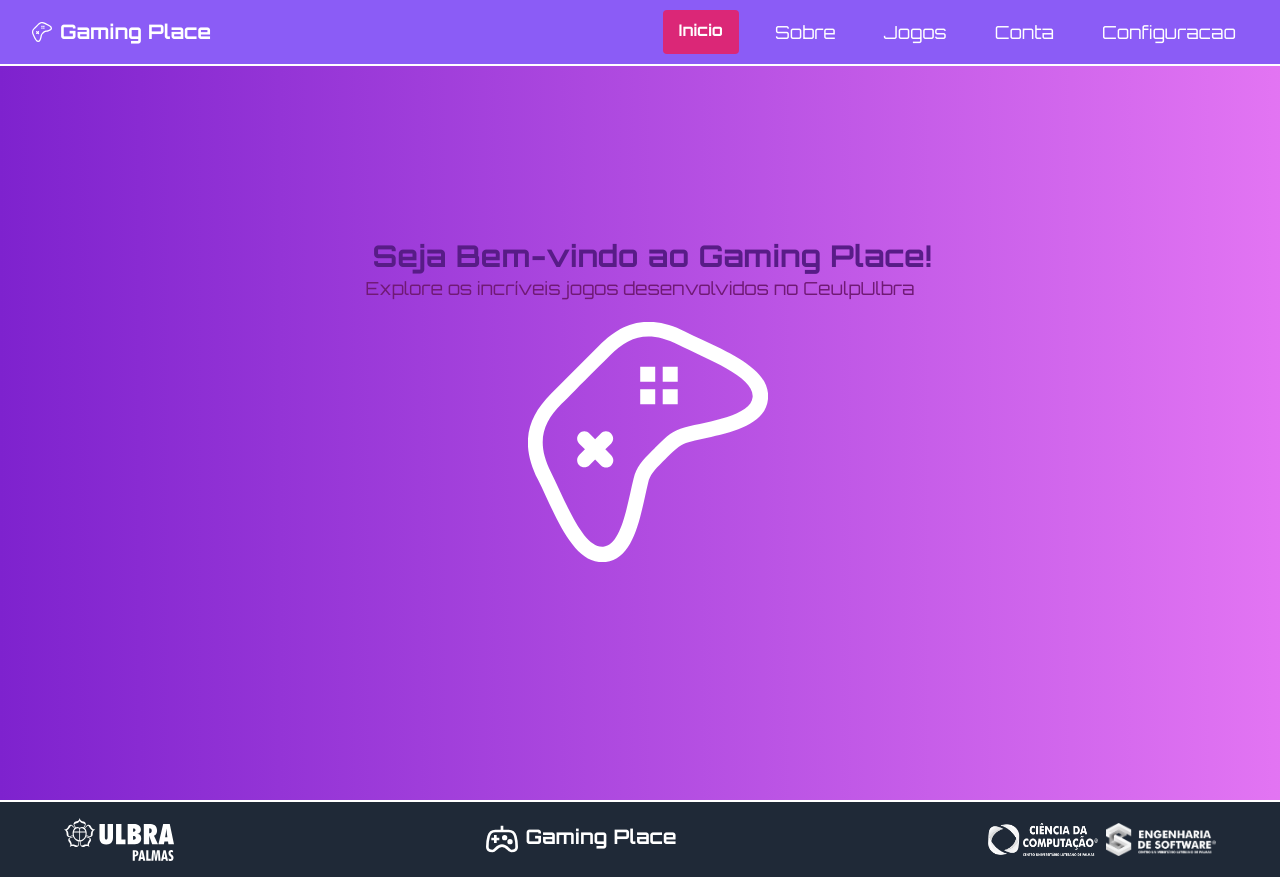
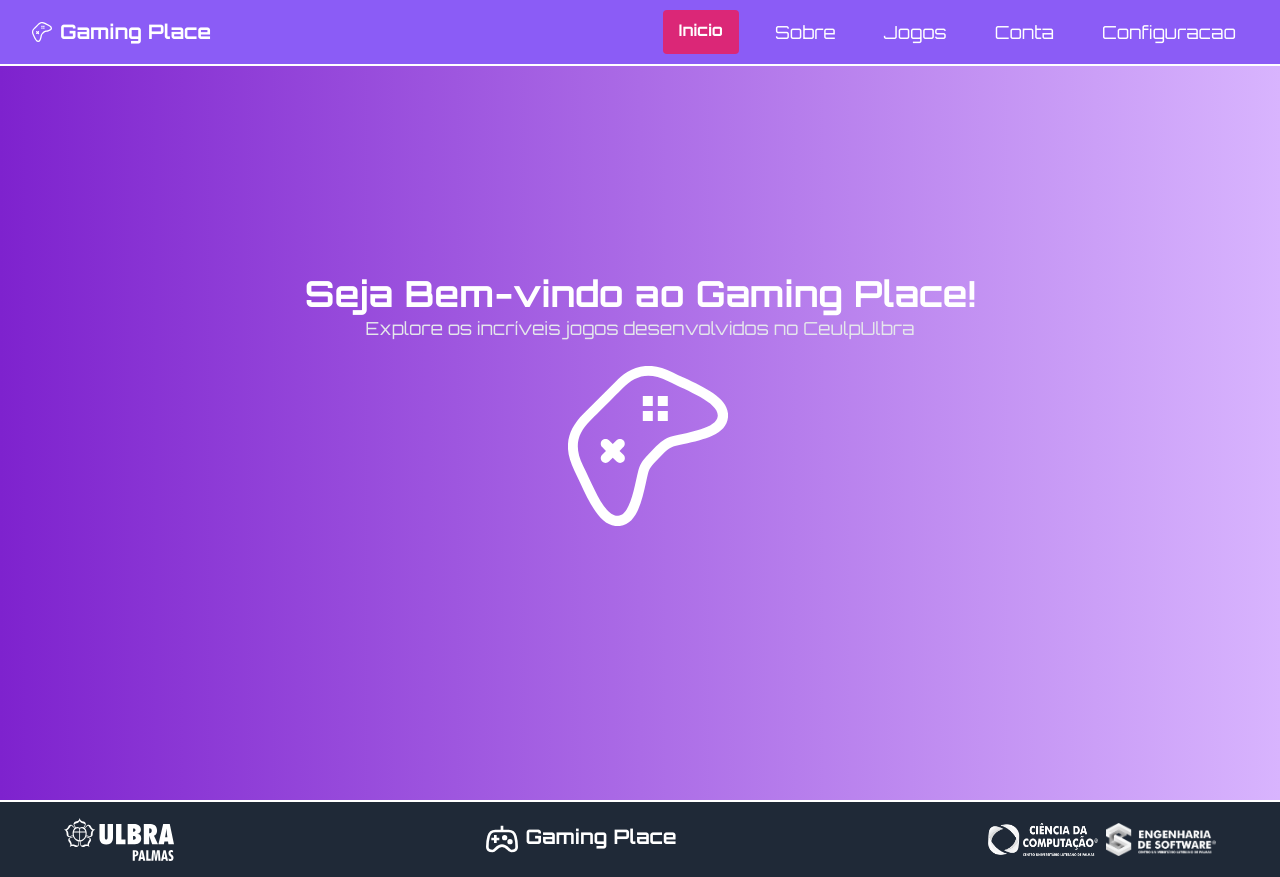
Before and after one commit to romarioulbra/gaming-place, a Next.js app: page / in a window 1280 px wide. Built offline with nearby package versions, Linux system fonts and the light colour scheme.

Commit message:
Alterações no Layout - Tela de Boas Vindas

```diff
--- a/src/app/page.tsx
+++ b/src/app/page.tsx
@@ -9,17 +9,17 @@ import Navbar from './components/MenuNavbar';
 export default function Home() {
   return (
     <>
-      <div className="min-h-screen bg-gradient-to-r from-purple-700  to-fuchsia-500/75">
+      <div className="min-h-screen bg-gradient-to-r from-purple-700 to-purple-300">
         <Navbar/>
         {/* <MenuHamburguer/> */}
         {/* <NavbarActive/> */}
-          <header className="flex flex-col items-center justify-center min-h-screen">
+          <header className="flex flex-col items-center justify-center h-screen space-y-6">
             <div className="text-center">
-              <h1 className="text-3xl font-bold ml-6 text-purple-900">Seja Bem-vindo ao Gaming Place!</h1>
-              <p className="text-lg text-fuchsia-900">Explore os incríveis jogos desenvolvidos no CeulpUlbra</p>
+              <h1 className="text-4xl font-bold text-white">Seja Bem-vindo ao Gaming Place!</h1>
+              <p className="text-lg text-gray-200">Explore os incríveis jogos desenvolvidos no CeulpUlbra</p>
             </div>
-              <div className="ml-4 flex justify-end mt-5">
-                <SlGameController className="w-60 h-60 text-white" />
+              <div className="ml-4 flex justify-end mt-8">
+                <SlGameController className="w-40 h-40 text-white hover:scale-110 transition-transform duration-300" />
               </div>
           </header>
           <Footer></Footer>
```
